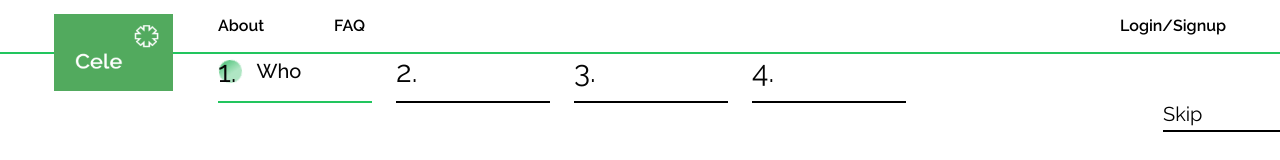
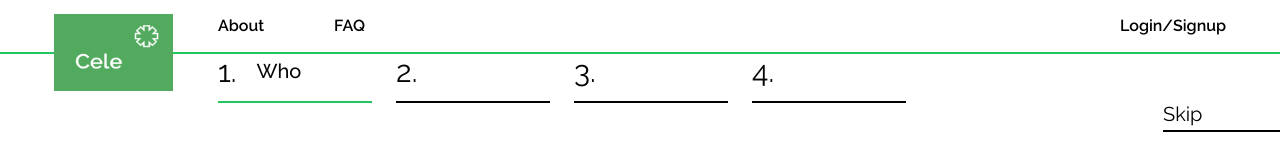
Before and after one commit to Westernwells/Cele_MERN_Dev, a React (Create React App) app: page / in a window 1280 px wide. Shown: the top 160 px of the page. Built offline with nearby package versions, Linux system fonts and the light colour scheme.

Commit message:
removing nav bg

```diff
--- a/src/components/layout/FormNav.tsx
+++ b/src/components/layout/FormNav.tsx
@@ -1,5 +1,10 @@
 import React from "react";
-import { useMatch, useResolvedPath, useLocation, useNavigate } from "react-router-dom";
+import {
+  useMatch,
+  useResolvedPath,
+  useLocation,
+  useNavigate,
+} from "react-router-dom";
 import type { LinkProps } from "react-router-dom";
 import { classNames } from "../../utils";
 
@@ -70,9 +75,10 @@ const NavItem = ({
         "w-[154px] border-b-2 pb-3 flex gap-5 relative items-center text-[#050505]"
       )}
     >
-      <div className={classNames(match ? "block  active-bg" : "hidden")}></div>
+      {/* <div className={classNames(match ? "block  active-bg" : "hidden")}></div> */}
       <p className="z-10 font-normal text-[30px] leading-[35px]">{sNo + 1}.</p>
-      <div onClick={()=> navigate(to, { replace: true })}
+      <div
+        onClick={() => navigate(to, { replace: true })}
         className={classNames(
           match ? "font-medium" : "font-normal",
           "z-10 text-[20px] leading-[23px] no-underline cursor-pointer"
```
